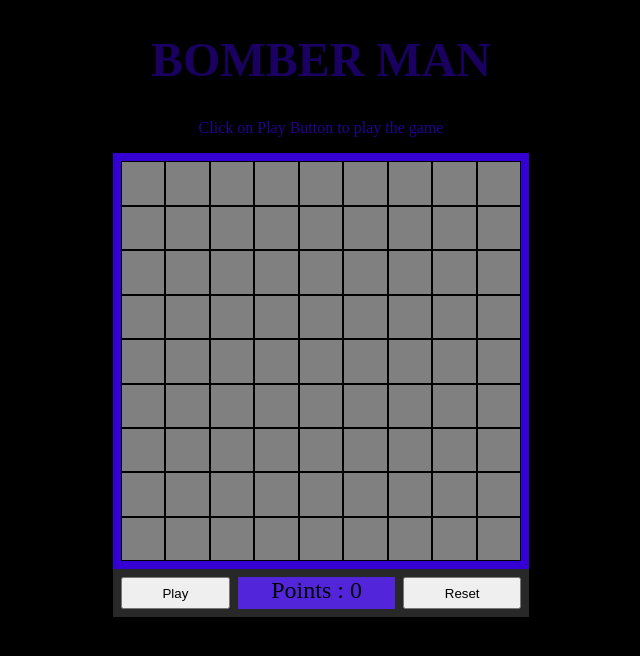
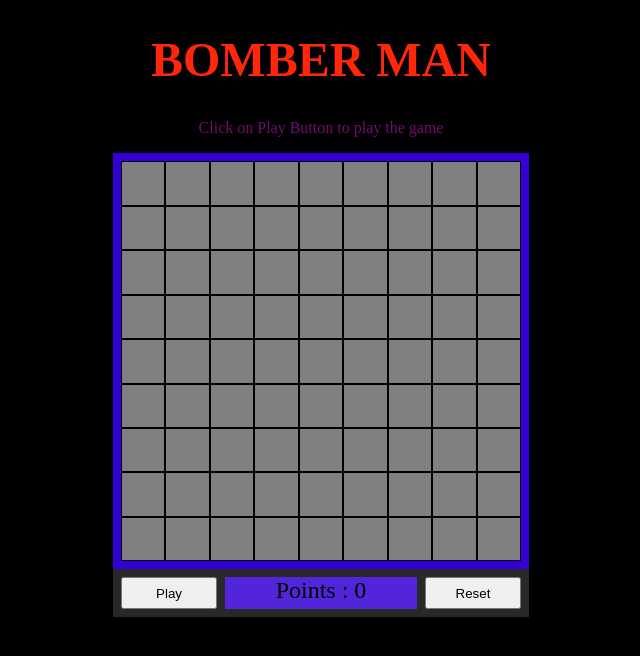
Before and after one commit to jainshubham785/bomberMan, a plain HTML site: page index.html in a window 1280 px wide. Shown: the whole page, without its empty margins (319-959 px from the left). Drawn offline with Linux system fonts and the light colour scheme.

Commit message:
stable v1.1

```diff
--- a/style.css
+++ b/style.css
@@ -2,12 +2,12 @@ body {
     background-color: black;
 }
 .heading {
-    color: #190061;
+    color: #ff2609;
     font-size: 3rem;
     text-align: center;
 }
 .instruction {
-    color: #240090;
+    color: #720c6d;
     text-align: center;
     font-size: 1rem;
 }
@@ -28,7 +28,7 @@ body {
     height: 2rem;
     margin: auto;
     display: grid;
-    grid-template-columns: repeat(3, auto);
+    grid-template-columns: 1fr 2fr 1fr;
     background-color: #282828;
     padding: 0.5rem;
     text-align: center;
```
